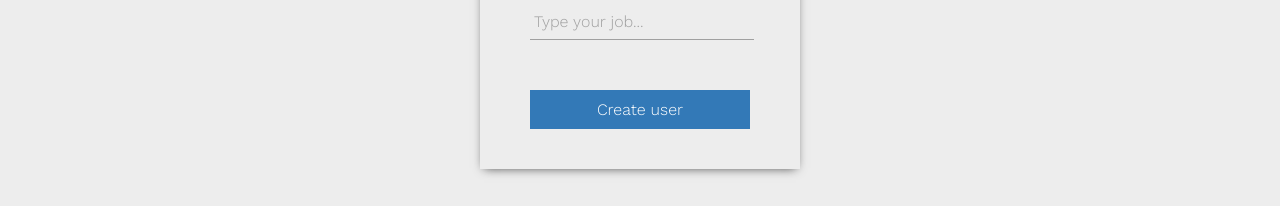
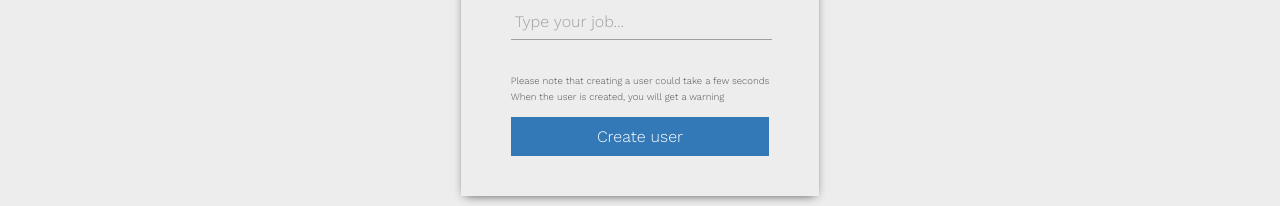
Before and after one commit to fximenessilva/fbmq-react, a React (Create React App) app in the folder users-list/: page /createuser in a window 1280 px wide. Shown: the part 361-567 px from the top of the page. Built offline with nearby package versions, Linux system fonts and the light colour scheme.

Commit message:
add reset user

```diff
--- a/users-list/package.json
+++ b/users-list/package.json
@@ -12,6 +12,7 @@
     "react-redux": "^7.2.4",
     "react-router-dom": "^5.2.0",
     "react-scripts": "4.0.3",
+    "react-spinners": "^0.10.6",
     "redux": "^4.1.0",
     "redux-thunk": "^2.3.0",
     "thunk": "0.0.1",
--- a/users-list/src/components/CreateUser/CreateUser.jsx
+++ b/users-list/src/components/CreateUser/CreateUser.jsx
@@ -1,20 +1,31 @@
+/* eslint-disable no-nested-ternary */
+/* eslint-disable react/prop-types */
+/* eslint-disable no-unused-expressions */
 /* eslint-disable no-unused-vars */
-import React, { useState, useEffect } from 'react';
+import React, { useState } from 'react';
 import { useDispatch, useSelector } from 'react-redux';
 import { Link } from 'react-router-dom';
-import { createUser } from '../../redux/actions/userActions';
+import BounceLoader from 'react-spinners/BounceLoader';
+import { createUser, resetCreateUser } from '../../redux/actions/userActions';
 import './styles/CreateUser.css';
 
-const CreateUser = () => {
+const CreateUser = ({ history }) => {
   const [name, setName] = useState('');
   const [job, setJob] = useState('');
   const dispatch = useDispatch();
 
-  const user = useSelector((state) => state.userReducer.user);
+  const userReducer = useSelector((state) => state.userReducer);
+
+  const { user, loading } = userReducer;
 
   const submitHandler = (e) => {
     e.preventDefault();
     dispatch(createUser(name, job));
+  };
+
+  const reset = () => {
+    dispatch(resetCreateUser());
+    history.push('/');
   };
   return (
     <>
@@ -26,7 +37,7 @@ const CreateUser = () => {
               <p>
                 Created user
                 {' '}
-                {user.name}
+                {user?.name}
                 {' '}
                 successfully
               </p>
@@ -35,10 +46,23 @@ const CreateUser = () => {
               </span>
             </span>
             <Link to="/">
-              <button className="backHome-btn" type="button">Back</button>
+              <button
+                onClick={reset}
+                className="backHome-btn"
+                type="button"
+              >
+                Back
+              </button>
             </Link>
           </span>
         </>
+      ) : loading ? (
+        <div style={{
+          display: 'flex', margin: '300px', justifyContent: 'center',
+        }}
+        >
+          <BounceLoader color="#3379b7" size={50} />
+        </div>
       ) : (
         <>
           <div className="createUser-wrapper">
@@ -46,6 +70,7 @@ const CreateUser = () => {
 
             <form action="submit" onSubmit={submitHandler}>
               <input
+                required
                 placeholder="Type your name..."
                 type="text"
                 value={name}
@@ -53,12 +78,16 @@ const CreateUser = () => {
               />
 
               <input
+                required
                 placeholder="Type your job..."
                 type="text"
                 value={job}
                 onChange={(e) => setJob(e.target.value)}
               />
-
+              <div>
+                <p>Please note that creating a user could take a few seconds</p>
+                <p>When the user is created, you will get a warning</p>
+              </div>
               <button type="submit">Create user</button>
             </form>
           </div>
--- a/users-list/src/components/CreateUser/styles/CreateUser.css
+++ b/users-list/src/components/CreateUser/styles/CreateUser.css
@@ -65,7 +65,7 @@
 }
 
 .createUser-wrapper form button {
-  margin: 40px 0px 10px;
+  margin: 15px 0px 10px;
   padding: 10px;
   border: none;
   cursor: pointer;
@@ -82,11 +82,23 @@
   background-color: #4f81ad;
 }
 
+.createUser-wrapper form div {
+  margin-top: 20px;
+}
+
+.createUser-wrapper form div p {
+  color: rgba(63, 63, 63, 0.892);
+  font-size: 0.6em;
+  margin-top: 5px;
+  text-align: justify;
+}
+
 .created-success {
   -webkit-box-shadow: 0px 3px 10px -4px rgba(0, 0, 0, 0.75);
           box-shadow: 0px 3px 10px -4px rgba(0, 0, 0, 0.75);
   padding: 30px 50px;
-  margin: 200px 300px 240px;
+  margin: 200px auto 260px;
+  width: 200px;
   color: green;
   display: -webkit-box;
   display: -ms-flexbox;
--- a/users-list/src/components/CreateUser/styles/CreateUser.scss
+++ b/users-list/src/components/CreateUser/styles/CreateUser.scss
@@ -39,7 +39,7 @@
         }
 
         button{
-            margin: 40px 0px 10px;
+            margin: 15px 0px 10px;
             padding: 10px;
             border: none;
             cursor: pointer;
@@ -53,6 +53,16 @@
             background-color: #4f81ad;
         }
 
+        div{
+            margin-top: 20px;
+            p{
+                color: rgba(63, 63, 63, 0.892);
+                font-size: 0.6em;
+                margin-top: 5px;
+                text-align: justify;
+            }
+
+        }
 
     }
 }
@@ -60,11 +70,13 @@
 .created-success{
     box-shadow: 0px 3px 10px -4px rgba(0,0,0,0.75);
     padding: 30px 50px;
-    margin: 200px 300px 240px;
+    margin: 200px auto 260px;
+    width: 200px;
     color: green;
     display: flex;
     justify-content: center;
     flex-direction: column;
+
 
 
     display: flex;
--- a/users-list/src/redux/actions/actionTypes.js
+++ b/users-list/src/redux/actions/actionTypes.js
@@ -7,6 +7,8 @@ const actionTypes = {
   CREATE_USER_ERROR: 'CREATE_USER_ERROR',
   CREATE_USER_SUCCESS: 'CREATE_USER_SUCCESS',
 
+  RESET_CREATE_USER: 'RESET_CREATE_USER',
+
 };
 
 export default actionTypes;
--- a/users-list/src/redux/actions/userActions.js
+++ b/users-list/src/redux/actions/userActions.js
@@ -61,3 +61,9 @@ export function createUser(name, job) {
     }
   };
 }
+
+export function resetCreateUser() {
+  return {
+    type: actionTypes.RESET_CREATE_USER,
+  };
+}
--- a/users-list/src/redux/reducers/userReducer.js
+++ b/users-list/src/redux/reducers/userReducer.js
@@ -21,6 +21,9 @@ const userReducer = (state = {}, action) => {
     case actionTypes.CREATE_USER_ERROR:
       return { ...state, loading: false, error: action.error };
 
+    case actionTypes.RESET_CREATE_USER:
+      return { ...state, loading: false, user: {} };
+
     default:
       return state;
   }
```
Also changed, not shown: 2 other files (tests, documents, lock files or other folders).
